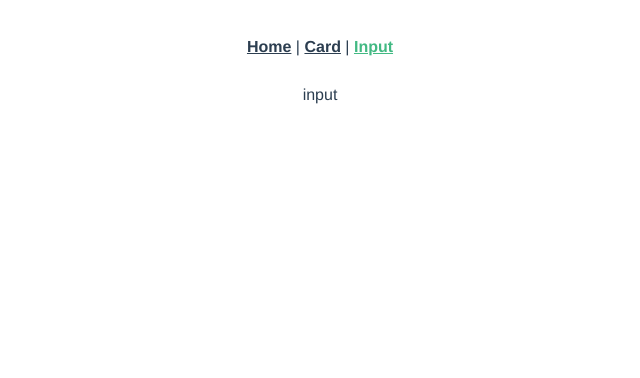
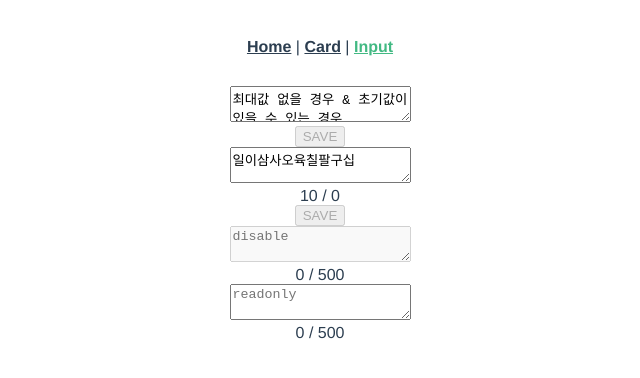
Before and after one commit to eunjin0212/homework, a Vue app: page /inputs in a window 1280 px wide. Shown: the top 378 px of the page, without its empty margins (320-960 px from the left). Built offline with nearby package versions, Linux system fonts and the light colour scheme.

Commit message:
✨ Add Input Component
버튼 비활성화 기능,
최대 길이 설정

```diff
--- a/src/components/Input.vue
+++ b/src/components/Input.vue
@@ -1,16 +1,81 @@
 <template>
-  <div>input</div>
+  <div class="input-compoent">
+    <div class="input-wrapper">
+      <textarea
+        :value="inputContent"
+        type="text"
+        aria-label="input"
+        :maxlength="maxlength"
+        :disabled="disabled"
+        :readonly="readonly"
+        :placeholder="placeholder"
+        @input="handleChange"
+        />
+      <div v-if="maxlength">
+        {{ count }} / <span>{{ maxlength - count }}</span>
+      </div>
+    </div>
+    <button
+      type="button"
+      v-if="!disabled && !readonly"
+      @click="() => $emit('handleClick', inputContent)"
+      :disabled="isDisabled"
+    >
+      SAVE
+    </button>
+  </div>
 </template>
 
 <script lang="ts">
-import { defineComponent } from 'vue';
+import { defineComponent, ref, computed } from 'vue';
 
 export default defineComponent({
   name: 'InputComponent',
-  setup() {
-    return {};
+  props: {
+    modelValue: {
+      type: String,
+      default: '',
+      required: true,
+    },
+    maxlength: {
+      type: Number || undefined,
+    },
+    disabled: {
+      type: Boolean,
+      default: false,
+    },
+    readonly: {
+      type: Boolean,
+      default: false,
+    },
+    placeholder: {
+      type: String,
+      default: '내용을 입력해주세요',
+    },
+  },
+  setup(props) {
+    const inputContent = ref(props.modelValue);
+    // 입력중인 상태 이전 상태와 다르면 입력중인 것으로 간주
+    // 비활성화 상태 : 입력중, 이전 값과 같은 값, 값이 없으면 비활성화
+    const isDisabled = computed(() => !inputContent.value
+    || (props.modelValue === inputContent.value));
+
+    function handleChange(event:Event) {
+      const target = event.target as HTMLTextAreaElement;
+      // 한글인 경우 maxlength를 넘음
+      if (props.maxlength && (target.value.length > Number(props.maxlength))) {
+        target.value = target.value.slice(0, target.value.length - 1);
+      }
+      inputContent.value = target.value;
+    }
+    return {
+      inputContent,
+      count: computed(() => inputContent.value.length),
+      handleChange,
+      isDisabled,
+    };
   },
 });
 </script>
 
-<style lang="scss" scoped></style>
+<style lang="scss"></style>
--- /dev/null
+++ b/src/types/input.type.ts
@@ -0,0 +1,5 @@
+export interface IInputData {
+  value: string;
+  placeholder: string;
+  count: number;
+}
--- a/src/views/InputView.vue
+++ b/src/views/InputView.vue
@@ -1,16 +1,34 @@
 <template>
-  <Input />
+  <Input v-model="inputItem" />
+  <Input v-model="inputMaxlengthItem" :maxlength="10" @handleClick="handleClick" />
+  <Input v-model="inputDisableItem" :maxlength="500" disabled placeholder="disable" />
+  <Input v-model="inputReadonlyItem" :maxlength="500" readonly placeholder="readonly" />
 </template>
 
 <script lang="ts">
-import { defineComponent } from 'vue';
+import { defineComponent, ref } from 'vue';
 import Input from '@/components/Input.vue';
 
 export default defineComponent({
   name: 'CardView',
   components: { Input },
   setup() {
-    return {};
+    const inputItem = ref('최대값 없을 경우 & 초기값이 있을 수 있는 경우');
+    const inputMaxlengthItem = ref('일이삼사오육칠팔구십');
+    const inputDisableItem = ref('');
+    const inputReadonlyItem = ref('');
+
+    function handleClick(val: string) {
+      console.log(val);
+    }
+    return {
+      inputItem,
+      inputMaxlengthItem,
+      inputDisableItem,
+      inputReadonlyItem,
+
+      handleClick,
+    };
   },
 });
 </script>
```
